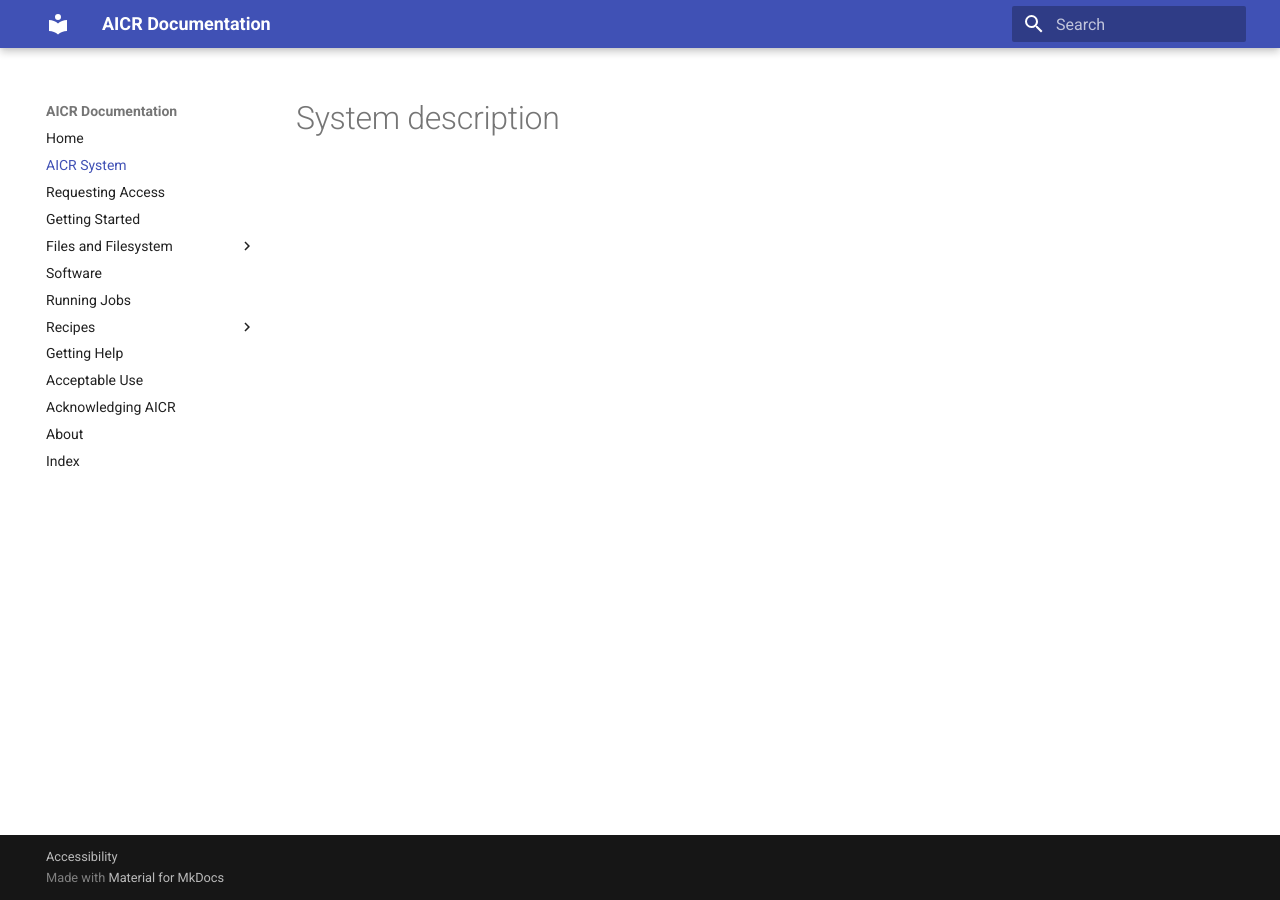
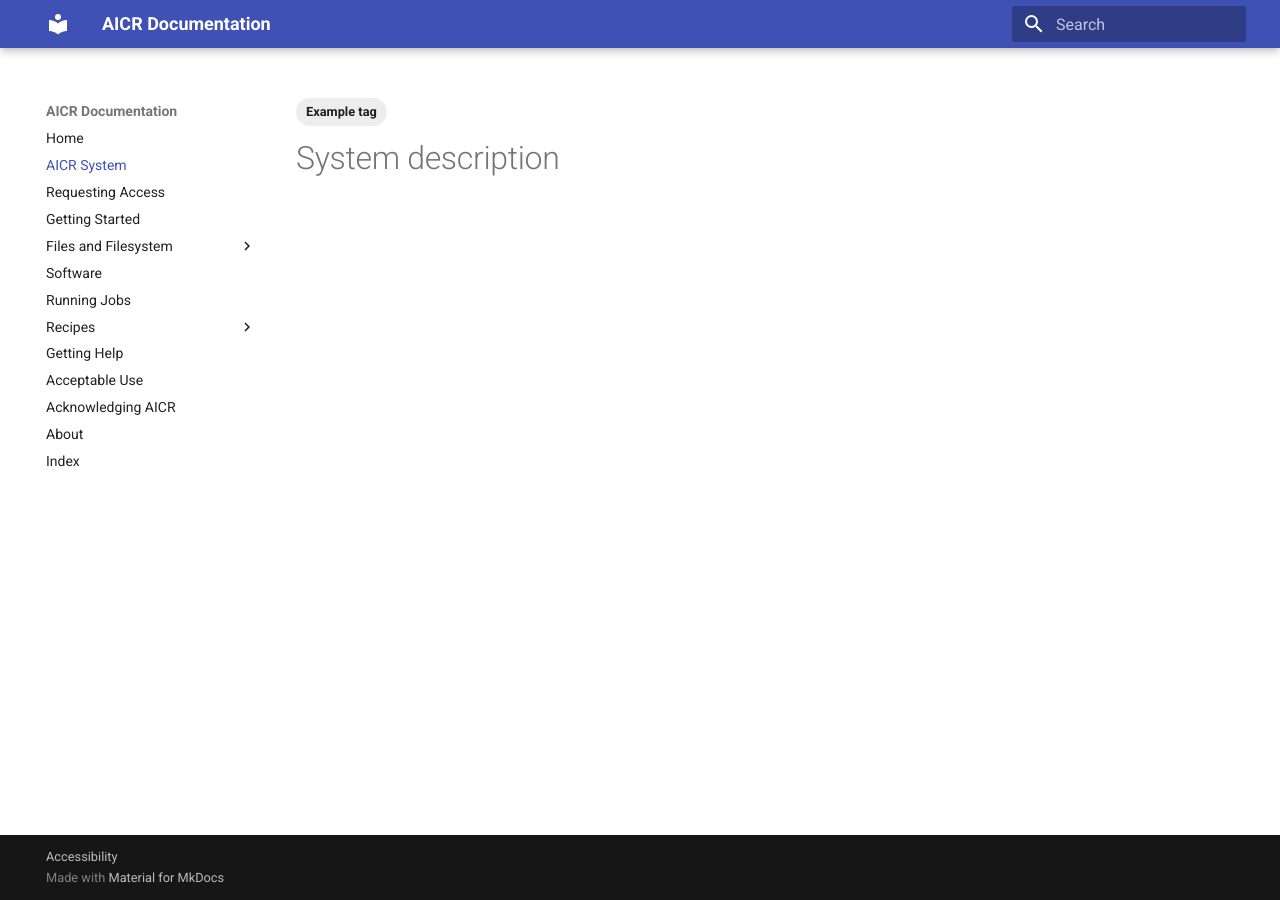
Before and after one commit to mghpcc/aicr-docs-edit, an MkDocs documentation site: the page built from docs/system_description.md, in a window 1280 px wide. Built offline with MkDocs 1.6.1 and Material for MkDocs 9.7.7, drawn with Linux system fonts in a browser that asks for light colours.

Commit message:
adding example tagx

```diff
--- a/docs/system_description.md
+++ b/docs/system_description.md
@@ -1,3 +1,8 @@
+---
+tags:
+ - Example tag
+---
+
 # System description
 
 <!-- TODO: Add system description content, includes filesystem (ex: home is here, project dirs are here) -->
```
